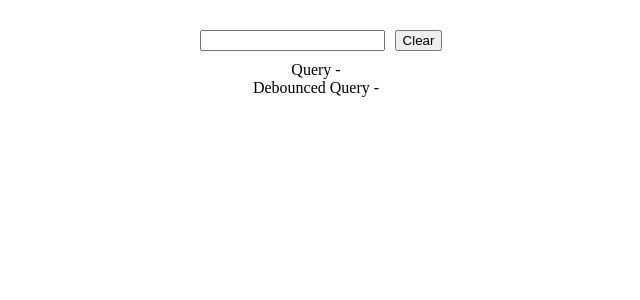
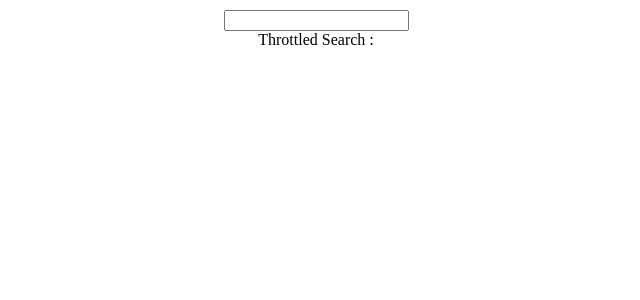
Before and after one commit to mdmujibalam/React-Hooks, a React (Vite) app in the folder react-coding/: page / in a window 1280 px wide. Shown: the top 300 px of the page, without its empty margins (324-964 px from the left). Built offline with nearby package versions, Linux system fonts and the light colour scheme.

Commit message:
useThrottle Custom Hook Added

```diff
--- a/react-coding/src/App.jsx
+++ b/react-coding/src/App.jsx
@@ -6,6 +6,7 @@ import UseActionState from './hooks/inBuiltHooksExplanationWithExample/UseAction
 import UsePreviousWrapper from './components/usePreviousWrapper'
 import UseFetchWrapper from './components/UseFetchWrapper'
 import UseDebounceWrapper from './components/UseDebounceWrapper'
+import UseThrottleWrapper from './components/UseThrottleWrapper'
 
 const App = () => {
   return (
@@ -16,7 +17,8 @@ const App = () => {
       {/* <UseActionState/> */}
       {/* <UsePreviousWrapper/> */}
       {/* <UseFetchWrapper/> */}
-      <UseDebounceWrapper/>
+      {/* <UseDebounceWrapper/> */}
+      <UseThrottleWrapper/>
     </div>
   )
 }
--- /dev/null
+++ b/react-coding/src/components/UseThrottleWrapper.jsx
@@ -0,0 +1,21 @@
+import React, { useEffect, useState } from "react";
+import useThrottle from "../hooks/customHooks/useThrottle";
+
+const UseThrottleWrapper = () => {
+  const [searchTerm, setSearchTerm] = useState("");
+  const throttledValue = useThrottle(searchTerm, 3000);
+
+  function handleChange(e) {
+    setSearchTerm(e.target.value);
+  }
+
+  return (
+    <div style={{textAlign:"center", margin:"10px 20px"}}>
+      <input type="text" onChange={handleChange} />
+
+      <div>Throttled Search : {throttledValue}</div>
+    </div>
+  );
+};
+
+export default UseThrottleWrapper;
--- /dev/null
+++ b/react-coding/src/hooks/customHooks/useThrottle.jsx
@@ -0,0 +1,20 @@
+import React, { useState, useEffect, useRef } from "react";
+
+const useThrottle = (value, delay) => {
+  const [throttledValue, setThrottledValue] = useState(value);
+  const flagRef = useRef(false);
+
+  useEffect(() => {
+    if (flagRef.current) return;
+
+    flagRef.current = true;
+    setThrottledValue(value);
+    setTimeout(() => {
+      flagRef.current = false;
+    }, delay);
+  }, [value, delay]);
+
+  return throttledValue;
+};
+
+export default useThrottle;
```
